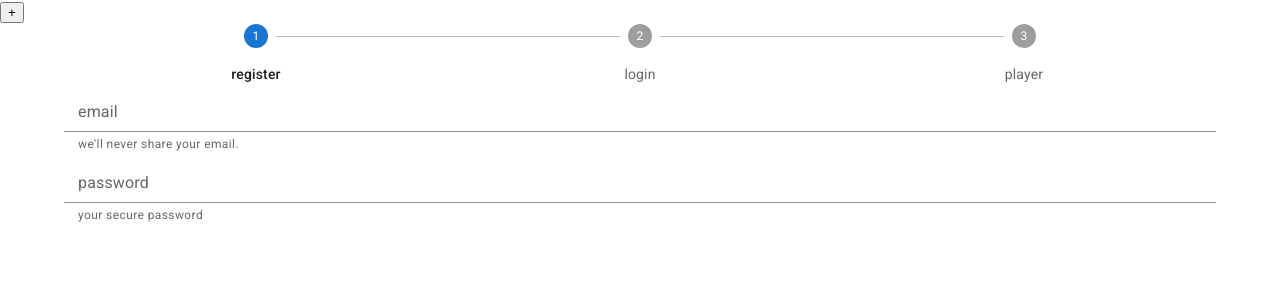
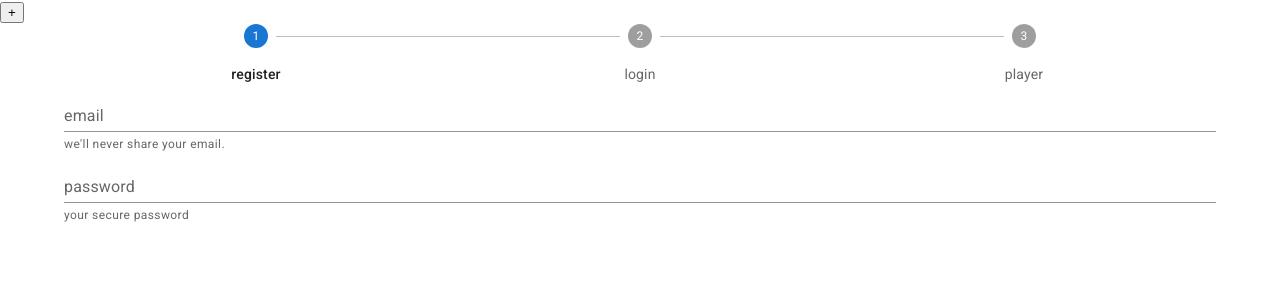
Before and after one commit to guilehm/solid-drop, a React (Create React App) app: page / in a window 1280 px wide. Shown: the top 300 px of the page. Built offline with nearby package versions, Linux system fonts and the light colour scheme.

Commit message:
update variant

```diff
--- a/src/components/Register/Register.tsx
+++ b/src/components/Register/Register.tsx
@@ -5,12 +5,12 @@ import { Container } from "@mui/system"
 const Register = () => {
   return (
     <Container>
-      <FormControl fullWidth={true}>
+      <FormControl fullWidth={true} variant={"standard"}>
         <InputLabel htmlFor="email">email</InputLabel>
         <Input id="email" aria-describedby="email" />
         <FormHelperText id="email-helper">{"we'll never share your email."}</FormHelperText>
       </FormControl>
-      <FormControl fullWidth={true}>
+      <FormControl fullWidth={true} variant={"standard"}>
         <InputLabel htmlFor="password">password</InputLabel>
         <Input id="password" aria-describedby="password" type="password" />
         <FormHelperText id="password-helper">your secure password</FormHelperText>
```
